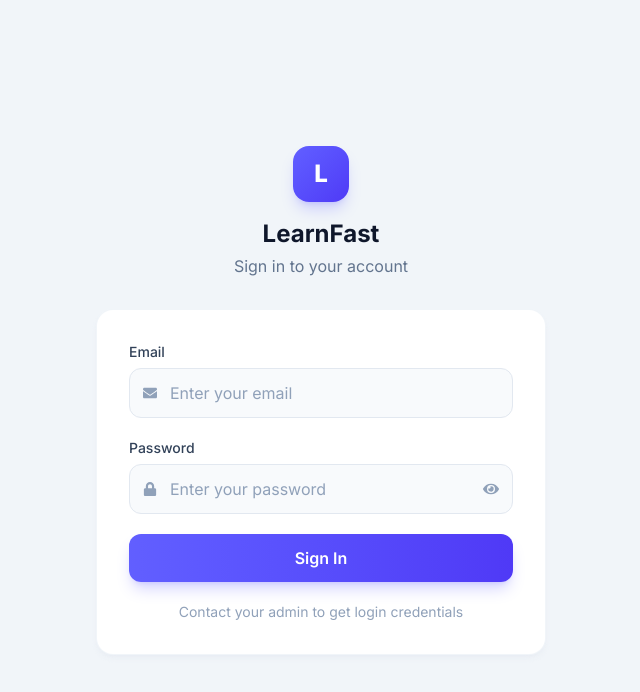
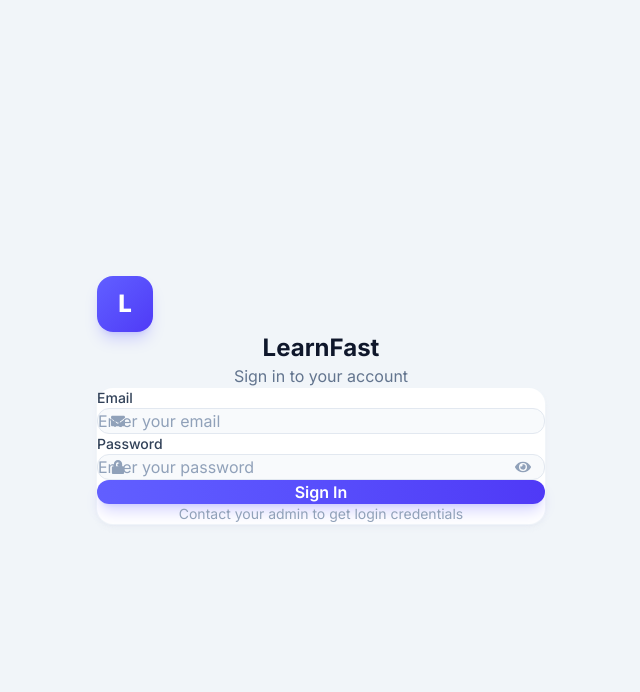
Before and after one commit to saijanipireddy/nagasai-creator-frontend, a React (Vite) app: page /login in a window 1280 px wide. Shown: the top 692 px of the page, without its empty margins (319-959 px from the left). Built offline with nearby package versions, Linux system fonts and the light colour scheme; no server answers.

Commit message:
fixed ui issues

```diff
--- a/index.html
+++ b/index.html
@@ -11,7 +11,7 @@
     <meta property="og:type" content="website" />
     <link rel="preconnect" href="https://fonts.googleapis.com" />
     <link rel="preconnect" href="https://fonts.gstatic.com" crossorigin />
-    <link href="https://fonts.googleapis.com/css2?family=Inter:wght@400;500;600;700;800&display=swap" rel="stylesheet" />
+    <link href="https://fonts.googleapis.com/css2?family=Inter:ital,opsz,wght@0,14..32,100..900;1,14..32,100..900&display=swap" rel="stylesheet" />
     <title>Naga Sai LMS</title>
   </head>
   <body>
--- a/src/index.css
+++ b/src/index.css
@@ -1,6 +1,7 @@
 @import "tailwindcss";
 
 @theme {
+  --font-sans: 'Inter', -apple-system, BlinkMacSystemFont, 'Segoe UI', Roboto, sans-serif;
   --color-dark-bg: #f9fafb;
   --color-dark-card: #ffffff;
   --color-dark-sidebar: #1f2937;
@@ -8,6 +9,18 @@
   --color-dark-secondary: #e5e7eb;
   --color-dark-text: #111827;
   --color-dark-muted: #6b7280;
+}
+
+*, *::before, *::after {
+  box-sizing: border-box;
+  margin: 0;
+  padding: 0;
+}
+
+html {
+  font-size: 16px;
+  -webkit-text-size-adjust: 100%;
+  text-size-adjust: 100%;
 }
 
 html, body, #root {
@@ -21,6 +34,7 @@ body {
   font-family: 'Inter', -apple-system, BlinkMacSystemFont, 'Segoe UI', Roboto, sans-serif;
   -webkit-font-smoothing: antialiased;
   -moz-osx-font-smoothing: grayscale;
+  line-height: 1.5;
 }
 
 ::-webkit-scrollbar { width: 6px; }
```
